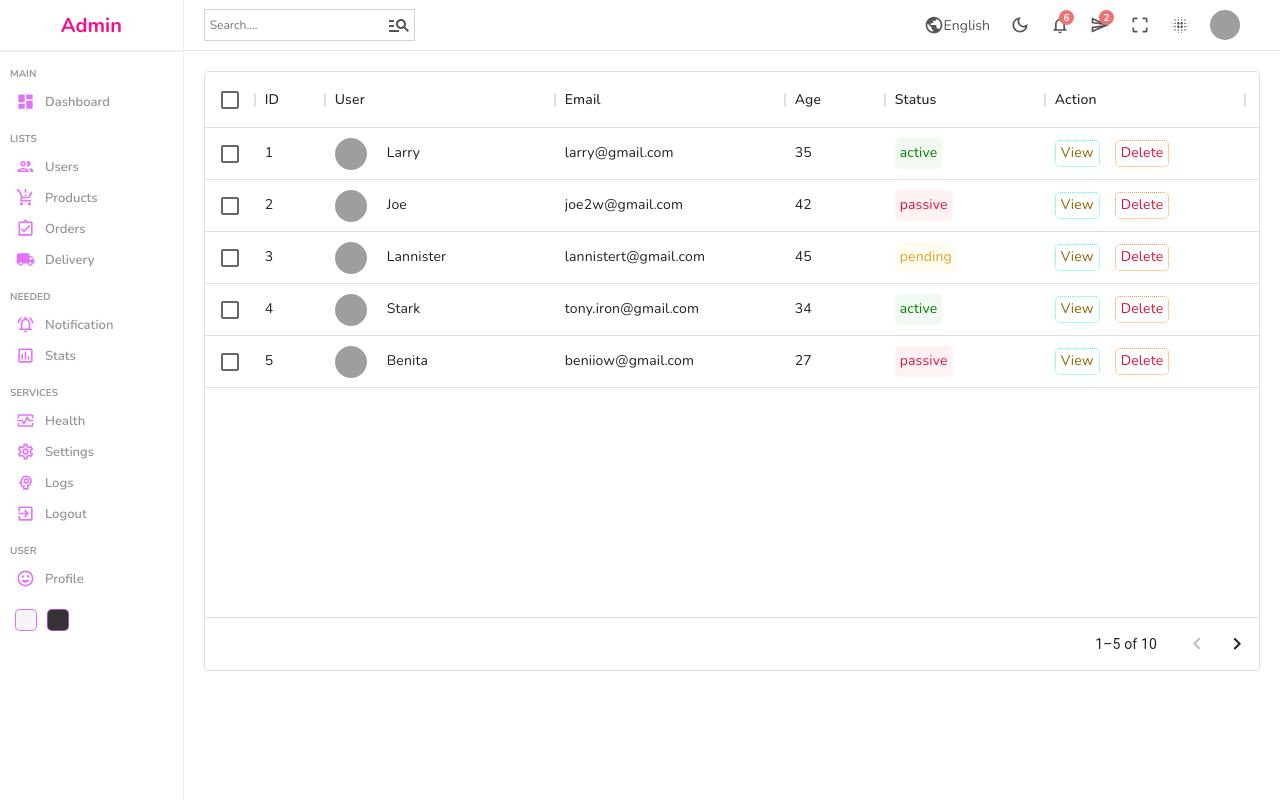
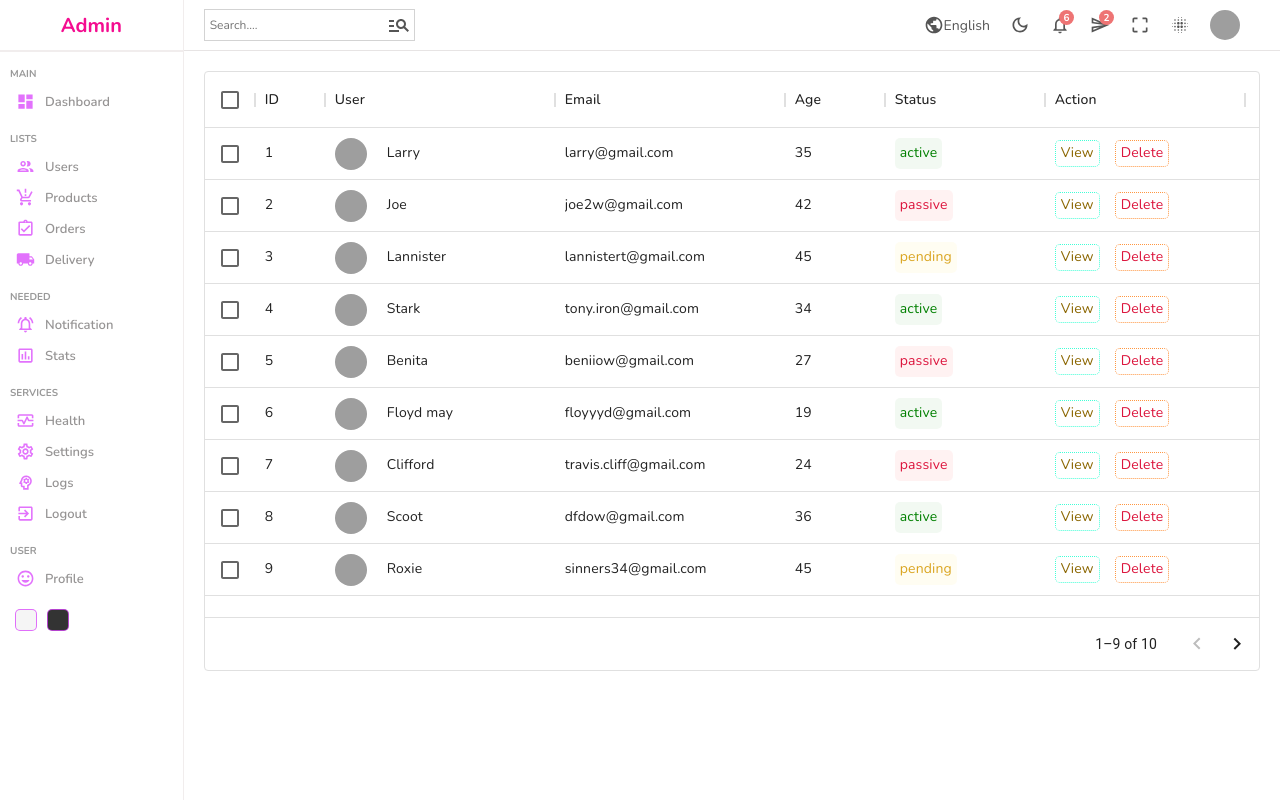
Before and after one commit to ahmedtowsikzap/Dashboared-For-EC, a React (Create React App) app: page /users in a window 1280 px wide. Built offline with nearby package versions, Linux system fonts and the light colour scheme; grey boxes are pictures that could not be loaded.

Commit message:
page size & row per page changed

```diff
--- a/src/components/datatable/Datatable.jsx
+++ b/src/components/datatable/Datatable.jsx
@@ -24,8 +24,8 @@ const Datatable = () => {
       <DataGrid
         rows={userRows}
         columns={userColumns.concat(actionColumn)}
-        pageSize={5}
-        rowsPerPageOptions={[5]}
+        pageSize={9}
+        rowsPerPageOptions={[9]}
         checkboxSelection
       />
     </div>
```
